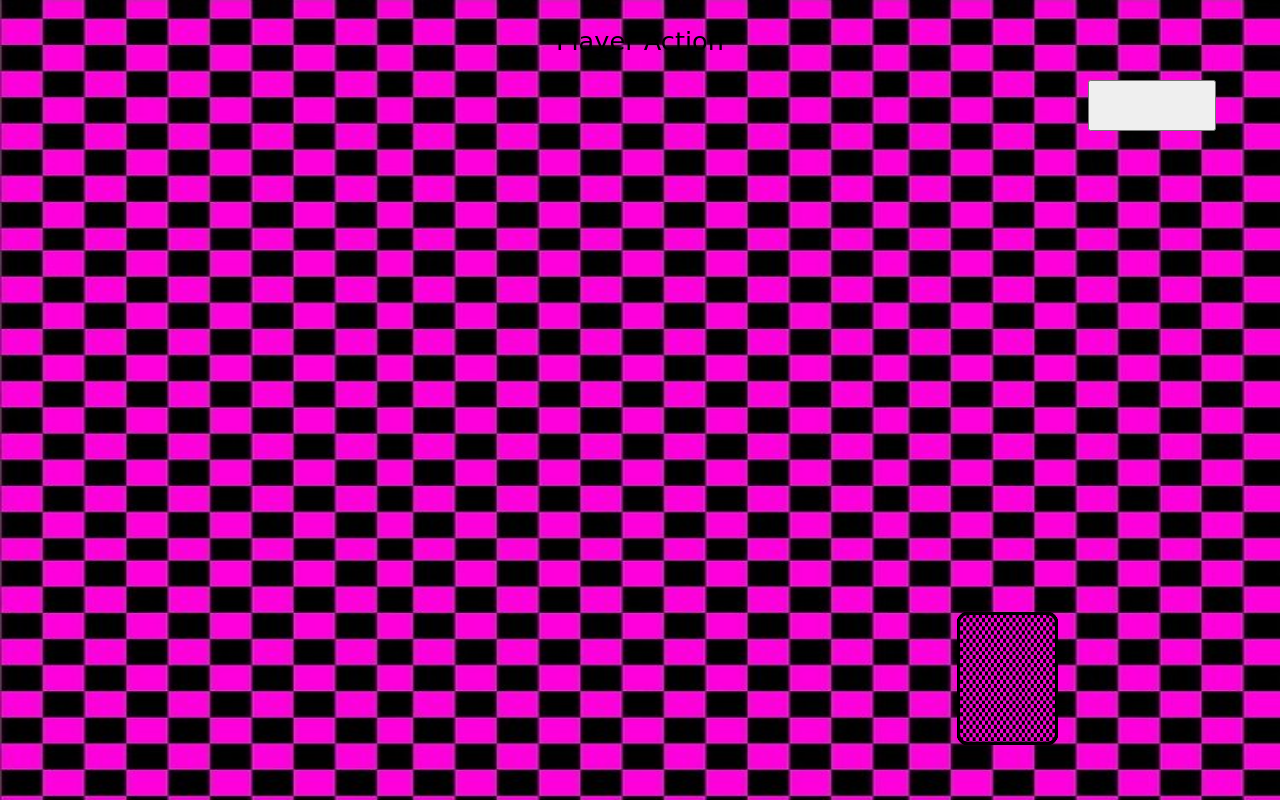
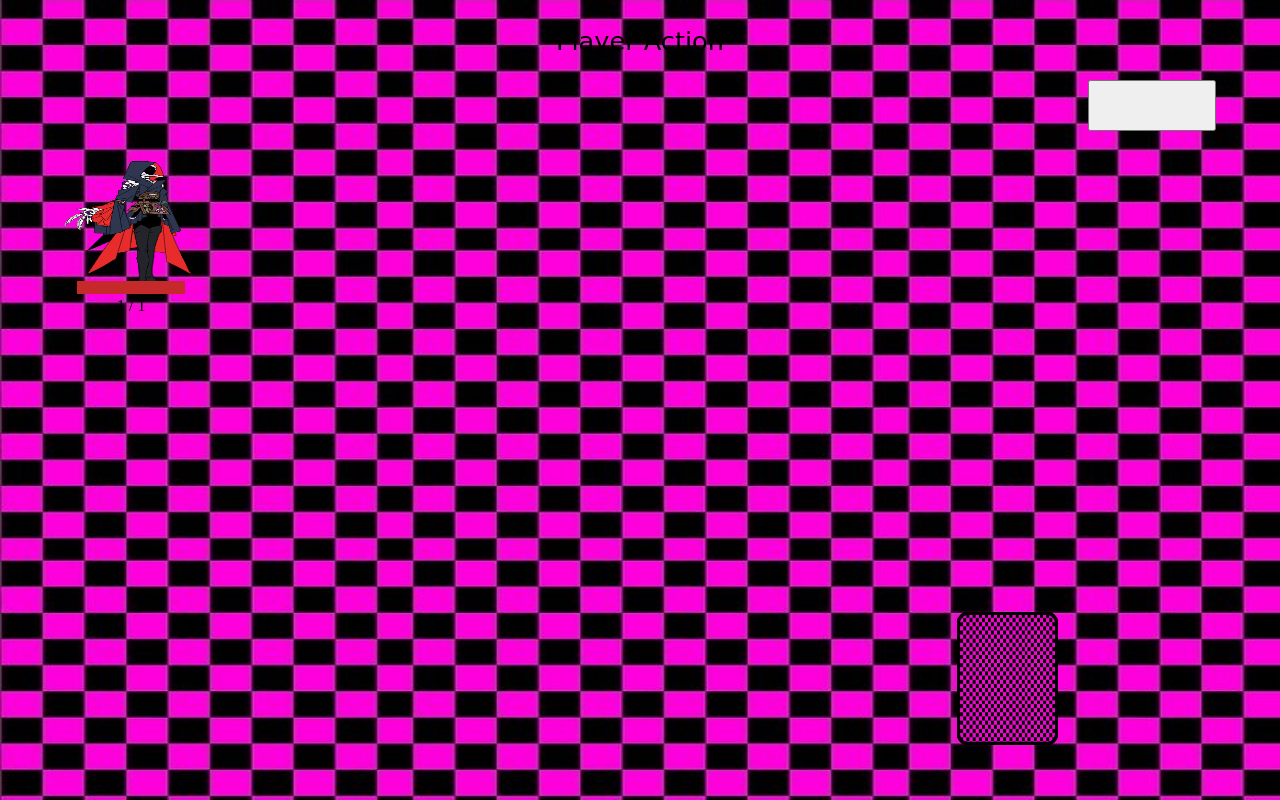
Before and after one commit to xingchen33/CSEN174, a website built with Vite: page inGame.html in a window 1280 px wide. Built offline with nearby package versions, Linux system fonts and the light colour scheme.

Commit message:
updates for character display

```diff
--- a/assets/healthbar.css
+++ b/assets/healthbar.css
@@ -6,13 +6,17 @@
     position: absolute;
     width: var(--healthBarWidth);
     aspect-ratio: 8/1;
+    position: absolute;
+    bottom: 0%;
+    background-color: rgb(164, 164, 164);
 }
 
 .health-bar-fill {
     position: absolute;
     left: 0%;
     top: 0%;
-    height: 100%
+    height: 100%;
+    background-color: rgb(197, 41, 41);
 }
 
 .health-bar-label {
--- a/assets/player.css
+++ b/assets/player.css
@@ -2,6 +2,8 @@
     width: 30%;
     aspect-ratio: 1/1;
     position: absolute;
+    display: flex;
+    justify-content: center;
 }
 
 .player-image {
--- a/inGame.html
+++ b/inGame.html
@@ -5,6 +5,8 @@
     <link rel="stylesheet" href="./assets/inGame.css">
     <link rel="stylesheet" href="./assets/card.css">
     <link rel="stylesheet" href="./assets/generalStyle.css">
+    <link rel="stylesheet" href="./assets/player.css">
+    <link rel="stylesheet" href="./assets/healthbar.css">
 <head>
     <title>Warlock War</title>
 </head>
--- a/src/characterFrontend.js
+++ b/src/entityFrontend.js
@@ -1,6 +1,8 @@
-import { hasClass } from "./generalFrontend"
+import { hasClass } from "./generalFrontend.js"
+import Player from "./player.js"
+import Enemy from "./enemy.js"
 
-export function generateVisualCharacter(input_character){
+export function generateVisualEntity(input_character){
     let character_base = createCharacterFrontend(input_character)
     updateHealthFrontend(character_base, input_character)
     return character_base
@@ -19,33 +21,35 @@ export function createCharacterFrontend(input_character){
         character_image.classList.add("enemy-image")
     }
 
+    character_image.src = input_character.image
+
     character_base.appendChild(character_image)
 
-    let character_empty_health = document.createElement("div")
-    character_empty_health.classList.add("health-bar-base")
-    character_base.appendChild(character_empty_health)
+    let character_base_health = document.createElement("div")
+    character_base_health.classList.add("health-bar-base")
+    character_base.appendChild(character_base_health)
 
     let character_fill_health = document.createElement("div")
     character_fill_health.classList.add("health-bar-fill")
-    character_empty_health.appendChild(character_fill_health)
+    character_base_health.appendChild(character_fill_health)
 
     let character_health_label = document.createElement("p")
     character_health_label.classList.add("health-bar-label")
-    character_empty_health.appendChild(character_health_label)
+    character_base_health.appendChild(character_health_label)
 
     return character_base
 }
 
 export function updateHealthFrontend(character_base, input_character){
-    let character_empty_health = getCharacterFrontendItem(character_base, "healthEmpty")
+    let character_fill_health = getCharacterFrontendItem(character_base, "healthFill")
     let character_health_label = getCharacterFrontendItem(character_base, "healthLabel")
 
-    character_empty_health.style.width = String(input_character.health/input_character.maxHealth) +"%"
+    character_fill_health.style.width = String(100*input_character.health/input_character.maxHealth) +"%"
     character_health_label.innerText = `${input_character.health} / ${input_character.maxHealth}`
 }
 
 export function getCharacterFrontendItem(character_base,  item){
-    let valid_inputs = ["base", "image", "healthFill", "healthEmpty", "healthLabel"]
+    let valid_inputs = ["base", "image", "healthBase", "healthFill", "healthLabel"]
 
     if (item == "base")
         return character_base
@@ -56,15 +60,27 @@ export function getCharacterFrontendItem(character_base,  item){
         else if (hasClass(character_base, ".player-base"))
             return character_base.querySelector(".player-image")
     }
-    else if (item == "healthFill")
+    else if (item == "healthBase")
         return character_base.querySelector(".health-bar-base")
 
-    else if (item == "healthEmpty")
-        return character_base.querySelector(".health-bar-base").querySelector(".health-bar-empty")
+    else if (item == "healthFill")
+        return character_base.querySelector(".health-bar-base").querySelector(".health-bar-fill")
 
-    else if (item == "healthEmpty")
+    else if (item == "healthLabel")
         return character_base.querySelector(".health-bar-base").querySelector(".health-bar-label")
 
 
     throw new Error(`Invalid element: ${item}`);
 }
+
+export function setCharacterSide(character_base, input_character){
+    if (input_character instanceof Player){
+        let player_container = document.getElementById("player-container");
+        player_container.appendChild(character_base)
+    }
+
+    else if (input_character instanceof Enemy){
+        let enemy_container = document.getElementById("enemy-container");
+        enemy_container.appendChild(character_base)
+    }
+}
--- a/src/generalFrontend.js
+++ b/src/generalFrontend.js
@@ -11,8 +11,7 @@ export function getPosition(htmlElement){
     let htmlGetX = 100*Number(cutPx(getComputedStyle(htmlElement).left))/Number(cutPx(getComputedStyle(parent).width))
     let htmlGetY = 100*Number(cutPx(getComputedStyle(htmlElement).top))/Number(cutPx(getComputedStyle(parent).height))
 
-    console.log([htmlGetX, htmlGetY])
-    return [htmlGetX, htmlGetY]; // work on
+    return [htmlGetX, htmlGetY];
 }
 export function getWidth(htmlElement){
     let parent = htmlElement.parentElement
--- a/src/inGame.js
+++ b/src/inGame.js
@@ -1,15 +1,22 @@
 import { createVisualCardDeck, updateVisualCardDeck } from './deckFrontend.js'
+import { generateVisualEntity, setCharacterSide} from './entityFrontend.js'
 import CardDeck from './cardDeck.js'
 import Player from './player.js'
 
 let action_cards = new CardDeck("fireballer")
 let logic_cards = new CardDeck("empty")
 
-let current_player = new Player(1,1, action_cards, logic_cards, [])
+let current_player = new Player(1,1, action_cards, logic_cards, [], "./assets/player.png")
 
+export function playerSetup(input_player){
+    let player_base = generateVisualEntity(input_player)
+    setCharacterSide(player_base, input_player)
 
-createVisualCardDeck(current_player.cardDeck)
-createVisualCardDeck(current_player.logicDeck)
+    createVisualCardDeck(input_player.cardDeck);
+    createVisualCardDeck(input_player.logicDeck);
 
-updateVisualCardDeck(current_player.cardDeck, "action")
-updateVisualCardDeck(current_player.logicDeck, "logic")
+    updateVisualCardDeck(input_player.cardDeck, "action");
+    updateVisualCardDeck(input_player.logicDeck, "logic");
+}
+
+playerSetup(current_player)
```
